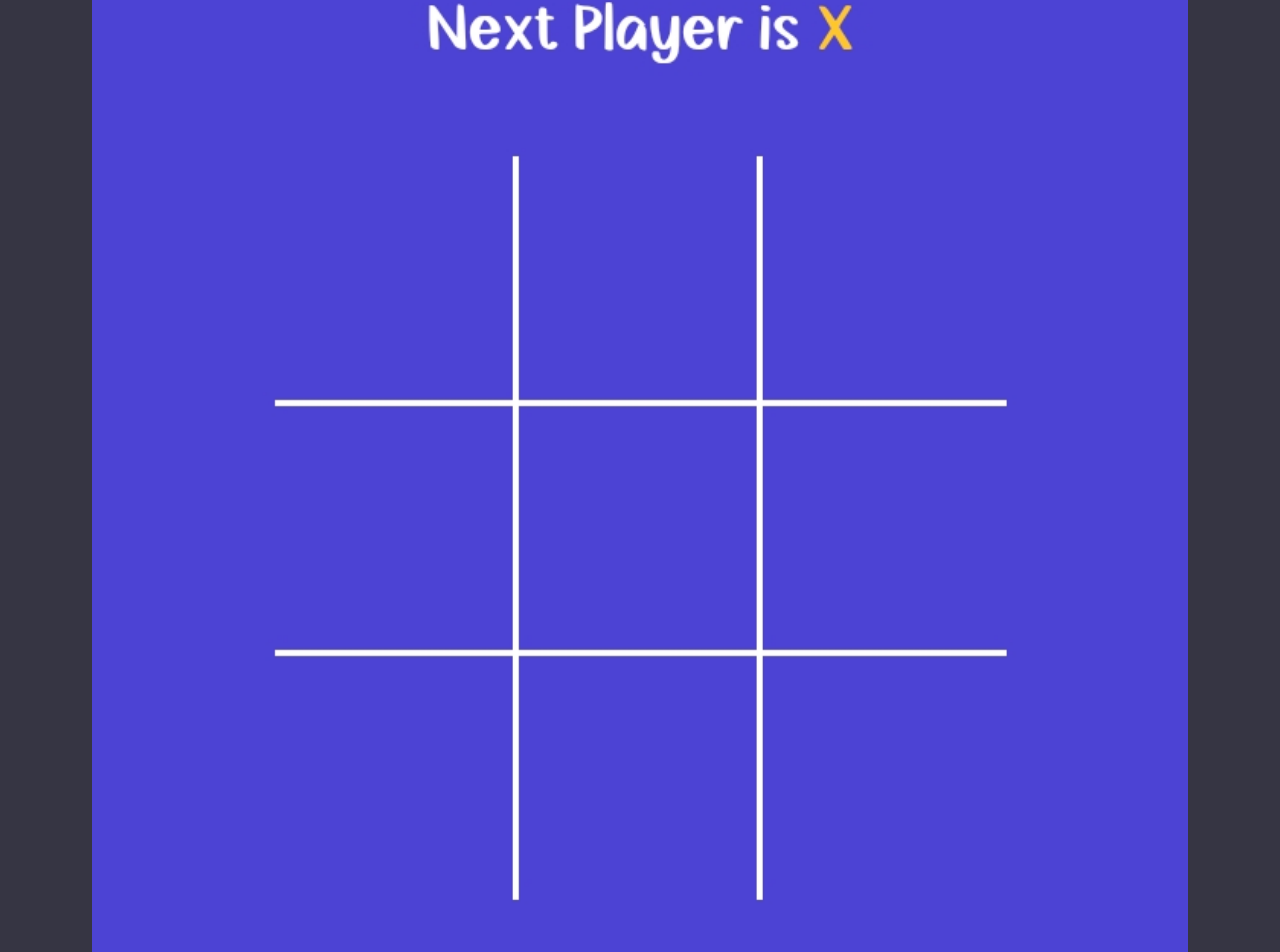
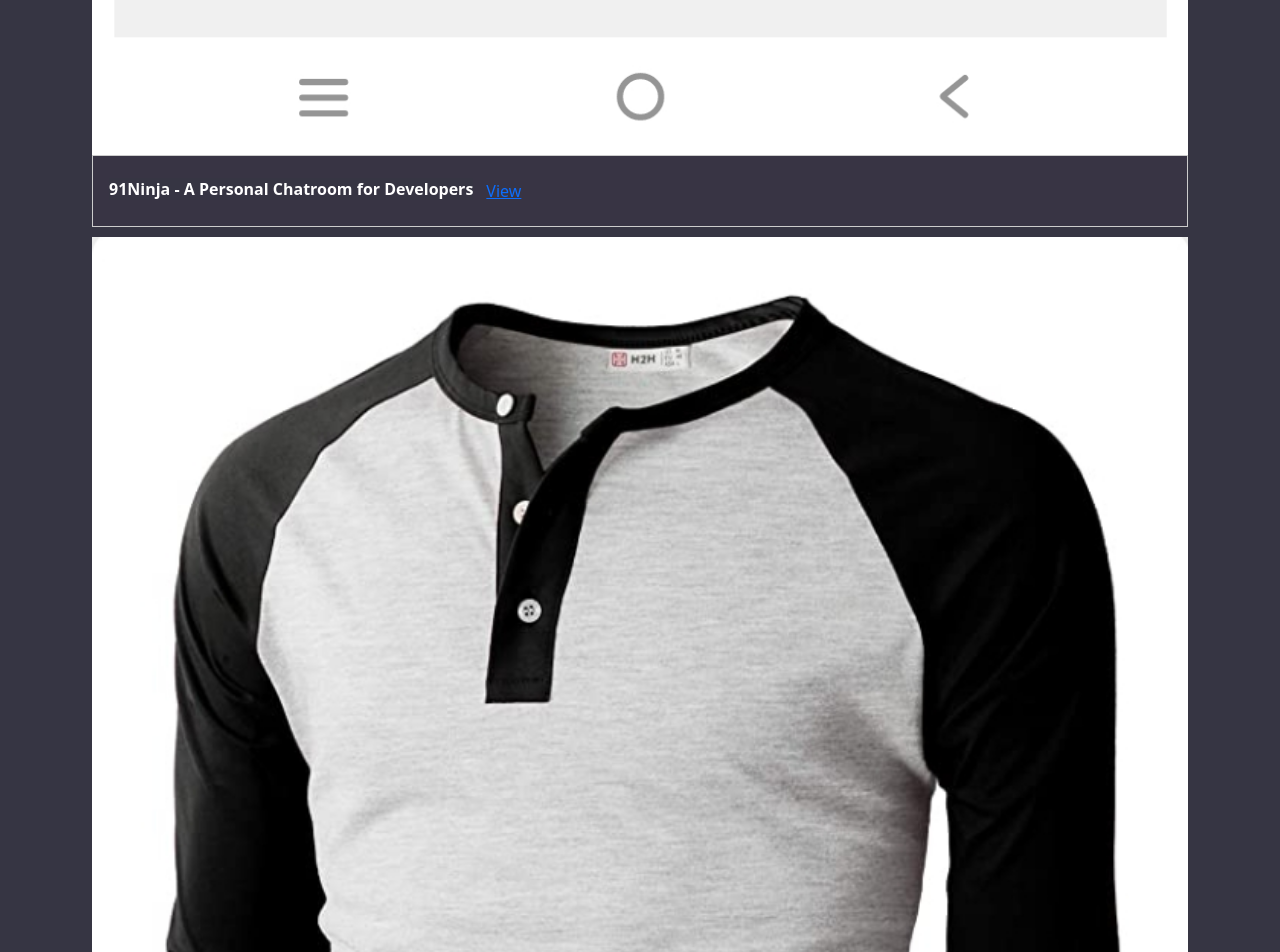
Before and after one commit to Kinuganjhu/Portfolio, a React (Create React App) app: page / in a window 1280 px wide. Shown: the part 5872-6824 px from the top of the page. Built offline with nearby package versions, Linux system fonts and the light colour scheme.

Commit message:
update the Data.js code

```diff
--- a/src/Pages/Data.js
+++ b/src/Pages/Data.js
@@ -2,6 +2,7 @@ import Box from '../Images/Box-office.jpg';
 import Ecommerce from '../Images/E-commerce.jpg';
 import Tic from '../Images/tic-tac-toe.jpg';
 import Firebase from '../Images/firebase-tutorial.jpg';
+import Ninja from '../Images/Screenshot_20241017_112223.jpg';
 
 const Data = [
   {
@@ -14,6 +15,14 @@ const Data = [
   },
   {
     id: 1,
+    title: '91Ninja - A Personal Chatroom for Developers',
+    logo: Ninja,
+    description: '91ninja is a real-time chatroom for developers to instantly create and join chat rooms for seamless communication and collaboration.',
+    Github: 'https://github.com/Kinuganjhu/Chat-App',
+    url: 'https://kinuganjhu.netlify.app'
+  },
+  {
+    id: 2,
     title: 'E-Commerce Store',
     logo: Ecommerce,
     description: 'This web application is designed to provide users with a seamless shopping experience. With dynamic routes for shopping options and Google authentication, users can easily browse, select, and purchase items hassle-free.',
@@ -21,7 +30,7 @@ const Data = [
     url: 'https://deluxe-kringle-43df02.netlify.app'
   },
   {
-    id: 2,
+    id: 3,
     title: 'Tic Tac Toe',
     logo: Tic,
     description: 'This is a simple implementation of the classic Tic Tac Toe game developed using React. It was built during my training at Internshala Training and follows the standard rules of the game.',
@@ -29,7 +38,7 @@ const Data = [
     url: 'https://ticker-game.netlify.app/'
   },
   {
-    id: 3,
+    id: 4,
     title: 'Firebase Tutorial',
     logo: Firebase,
     description: 'Check out my project built with Firebase! This web application showcases my proficiency in Firebase services, including real-time database, authentication, and hosting. Explore the live demo here and dive into the code to see how Firebase powers this project.',
```
Also changed, not shown: src/Images/Screenshot_20241017_112223.jpg (added).
